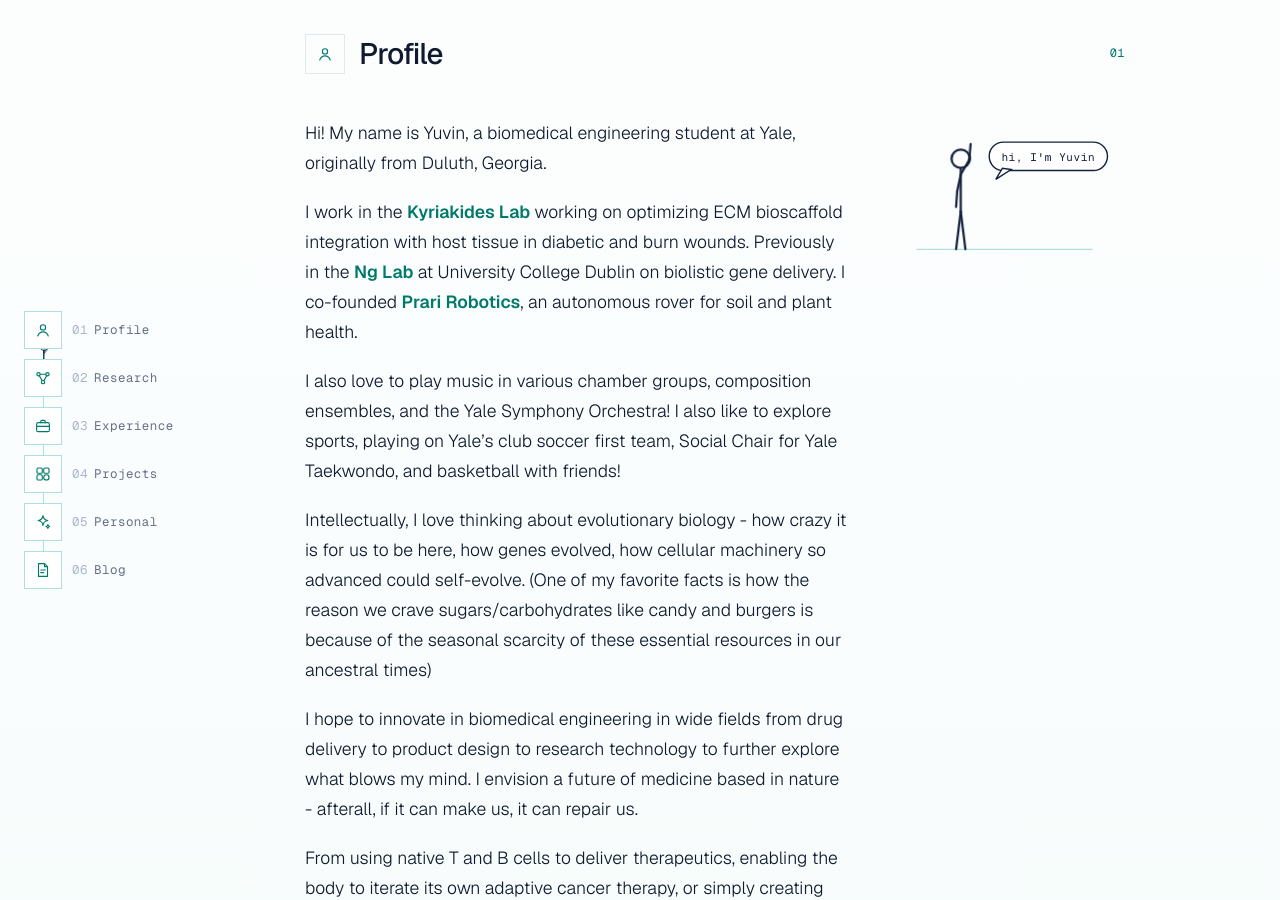
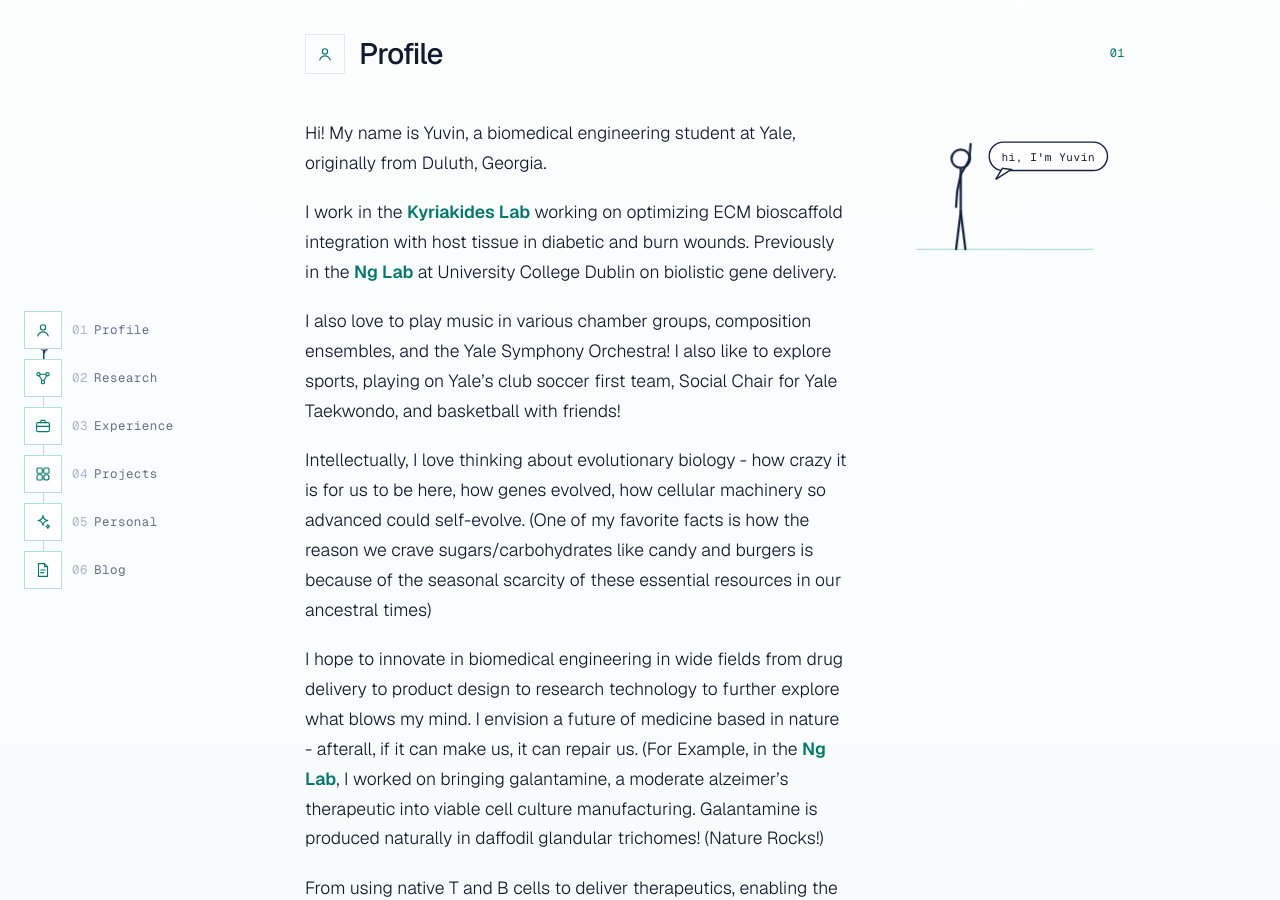
Before and after one commit to yuvinkang/yuvinkang.github.io, a Jekyll site: the page built from index.html, in a window 1280 px wide and 900 px high, scrolled down 948 px. Built offline with Jekyll 4.4.1, drawn with Linux system fonts in a browser that asks for light colours.

Commit message:
Update bio in profile.yml
Removed a sentence about co-founding Prari Robotics from the bio section.

```diff
--- a/_data/profile.yml
+++ b/_data/profile.yml
@@ -3,13 +3,13 @@
 bio: |
   Hi! My name is Yuvin, a biomedical engineering student at Yale, originally from Duluth, Georgia.
 
-  I work in the **Kyriakides Lab** working on optimizing ECM bioscaffold integration with host tissue in diabetic and burn wounds. Previously in the **Ng Lab** at University College Dublin on biolistic gene delivery. I co-founded **Prari Robotics**, an autonomous rover for soil and plant health.
+  I work in the **Kyriakides Lab** working on optimizing ECM bioscaffold integration with host tissue in diabetic and burn wounds. Previously in the **Ng Lab** at University College Dublin on biolistic gene delivery.
 
   I also love to play music in various chamber groups, composition ensembles, and the Yale Symphony Orchestra! I also like to explore sports, playing on Yale's club soccer first team, Social Chair for Yale Taekwondo, and basketball with friends!
 
   Intellectually, I love thinking about evolutionary biology - how crazy it is for us to be here, how genes evolved, how cellular machinery so advanced could self-evolve. (One of my favorite facts is how the reason we crave sugars/carbohydrates like candy and burgers is because of the seasonal scarcity of these essential resources in our ancestral times)
 
-  I hope to innovate in biomedical engineering in wide fields from drug delivery to product design to research technology to further explore what blows my mind. I envision a future of medicine based in nature - afterall, if it can make us, it can repair us.
+  I hope to innovate in biomedical engineering in wide fields from drug delivery to product design to research technology to further explore what blows my mind. I envision a future of medicine based in nature - afterall, if it can make us, it can repair us. (For Example, in the **Ng Lab**, I worked on bringing galantamine, a moderate alzeimer's therapeutic into viable cell culture manufacturing. Galantamine is produced naturally in daffodil glandular trichomes! (Nature Rocks!)
 
   From using native T and B cells to deliver therapeutics, enabling the body to iterate its own adaptive cancer therapy, or simply creating conditions for better orthopedic healing through medical products, my curiosity for evolution, biology, and its intersection with engineering drives me in everything I do!
 
```
